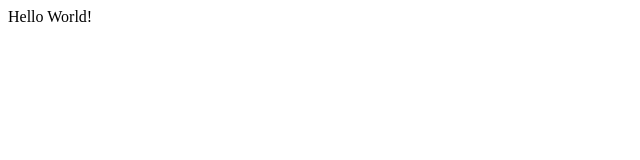
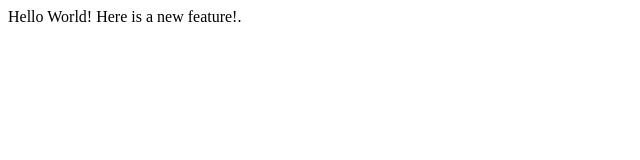
Before and after one commit to GitdeDario/lecture1, a plain HTML site: page index.html in a window 1280 px wide. Shown: the whole page, without its empty margins (0-640 px from the left). Drawn offline with Linux system fonts and the light colour scheme.

Commit message:
Agregue una nueva feature

```diff
--- a/index.html
+++ b/index.html
@@ -5,5 +5,6 @@
 	</head>
 	<body>
 		Hello World!
+		Here is a new feature!.
 	</body>
 </html>
```
